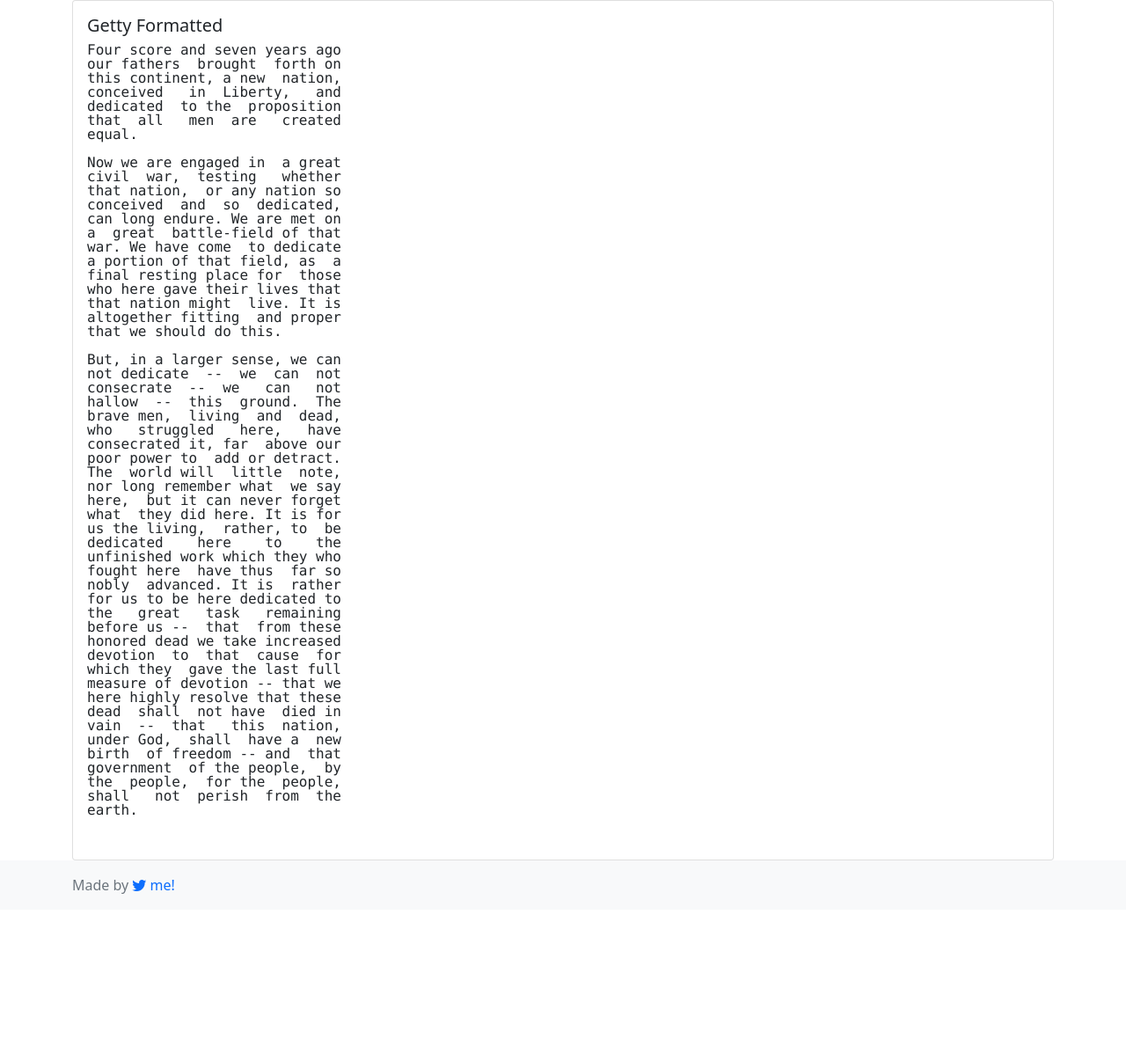
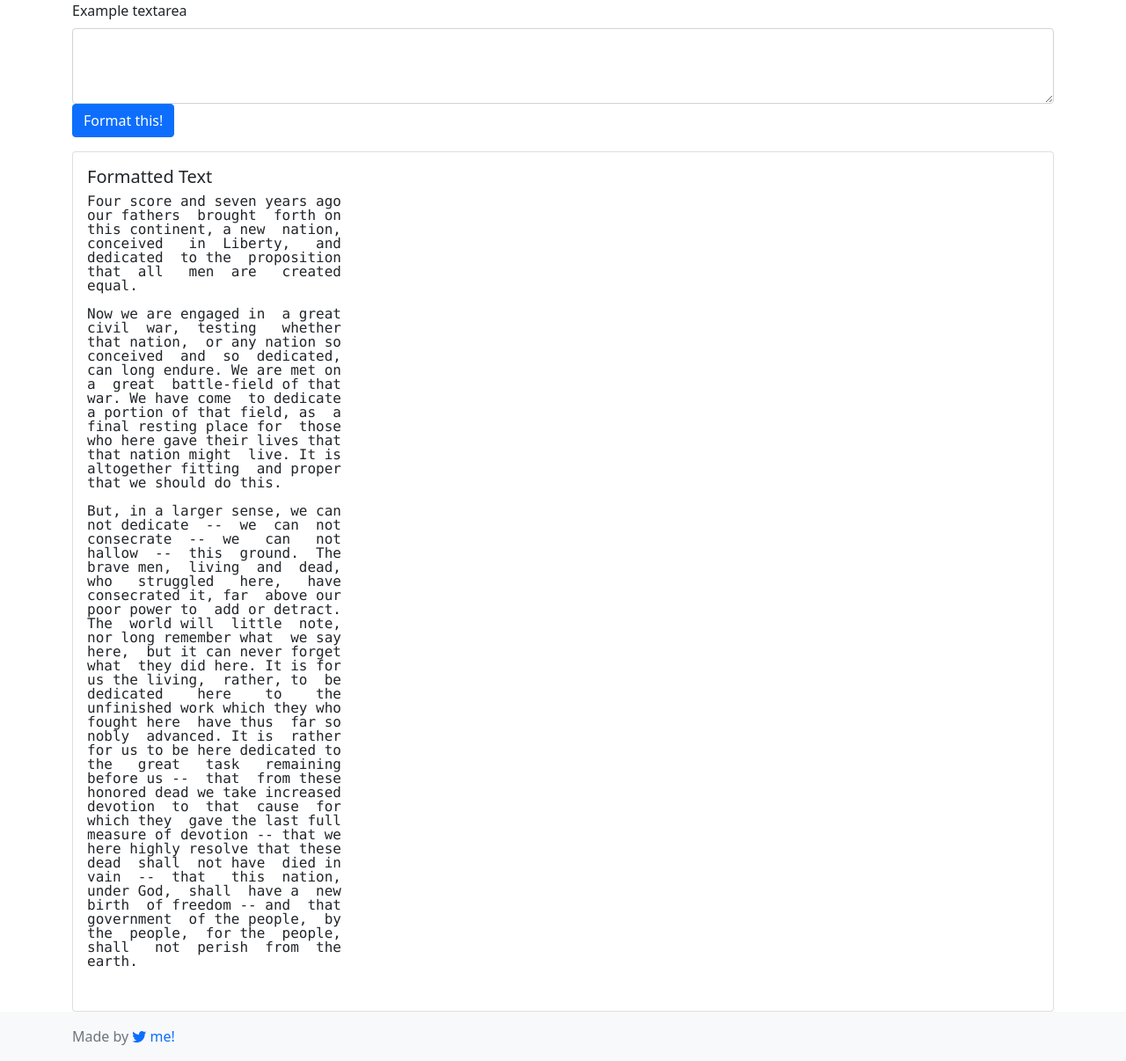
Before and after one commit to EtchJetty/classpect-flask-app, a Flask app: page /pa4 in a window 1280 px wide. Shown: the whole page at 88% size. Before the commit the page ends 1016 px from the top, so only its background shows below. Run offline with Flask 2, Linux system fonts and the light colour scheme.

Commit message:
added form lol

```diff
--- a/app.py
+++ b/app.py
@@ -32,24 +32,42 @@ def home():
         sitetitle="Yo"
         )
 
-@app.route("/pa4")
+@app.route("/pa4", methods=['GET', 'POST'])
 def funky():
-    display = []
+    if request.method == 'GET':
+        display = []
 
-    with pa4.capture_stdout() as capture:
-        pa4.main(pa4.GETTY,30)
+        with pa4.capture_stdout() as capture:
+            pa4.main(pa4.GETTY,30)
 
-    for i in capture.result.split("\n\n"):
-        para = []
-        for x in i.split("\n"):
-            para.append(x)
-        display.append(para)
+        for i in capture.result.split("\n\n"):
+            para = []
+            for x in i.split("\n"):
+                para.append(x)
+            display.append(para)
 
-    return render_template(
-        "yo.html",
-        display=display,
-        sitetitle="Yo",
-        )
+        return render_template(
+            "yo.html",
+            display=display,
+            sitetitle="Yo",
+            )
+    if request.method == "POST":
+        display = []
+
+        with pa4.capture_stdout() as capture:
+            pa4.main(request.form["textmisc"].replace("\r","\n"),30)
+
+        for i in capture.result.split("\n\n"):
+            para = []
+            for x in i.split("\n"):
+                para.append(x)
+            display.append(para)
+
+        return render_template(
+            "yo.html",
+            display=display,
+            sitetitle="Yo",
+            )
 
 
 @app.route("/classpect")
--- a/templates/yo.html
+++ b/templates/yo.html
@@ -8,10 +8,15 @@
 
 {% block content %}
   <div class="container">
+<form method="POST" id="formy">
+  <div class="form-group"><label for="exampleFormControlTextarea1" class="form-label">Example textarea</label>
+  <textarea name="textmisc" class="form-control" id="exampleFormControlTextarea1" rows="3" form="formy"></textarea>    </div>
+<button type="submit" class="btn btn-primary mb-3">Format this!</button>
+</form>
   {% if "list" in display.__class__.__name__ %}
 <div class="card">
   <div class="card-body">
-    <h5 class="card-title">Getty Formatted</h5>
+    <h5 class="card-title">Formatted Text</h5>
     {% for para in display -%}
       <p class="font-monospace fs-6 lh-1" style="white-space: pre-wrap;">{% for line in para -%}{{ line  -}}<br>{%- endfor %}</p>
     {%- endfor %}
```
